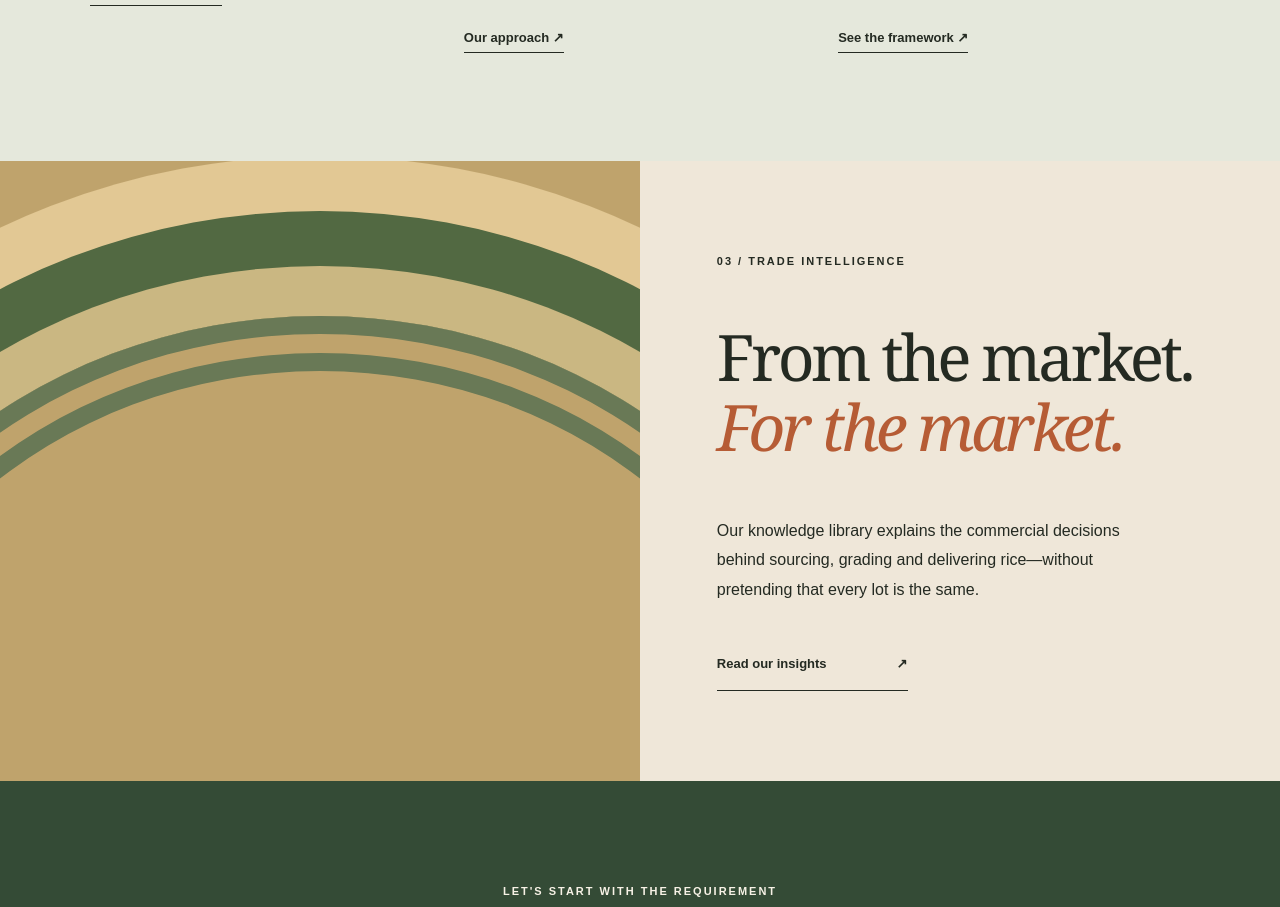
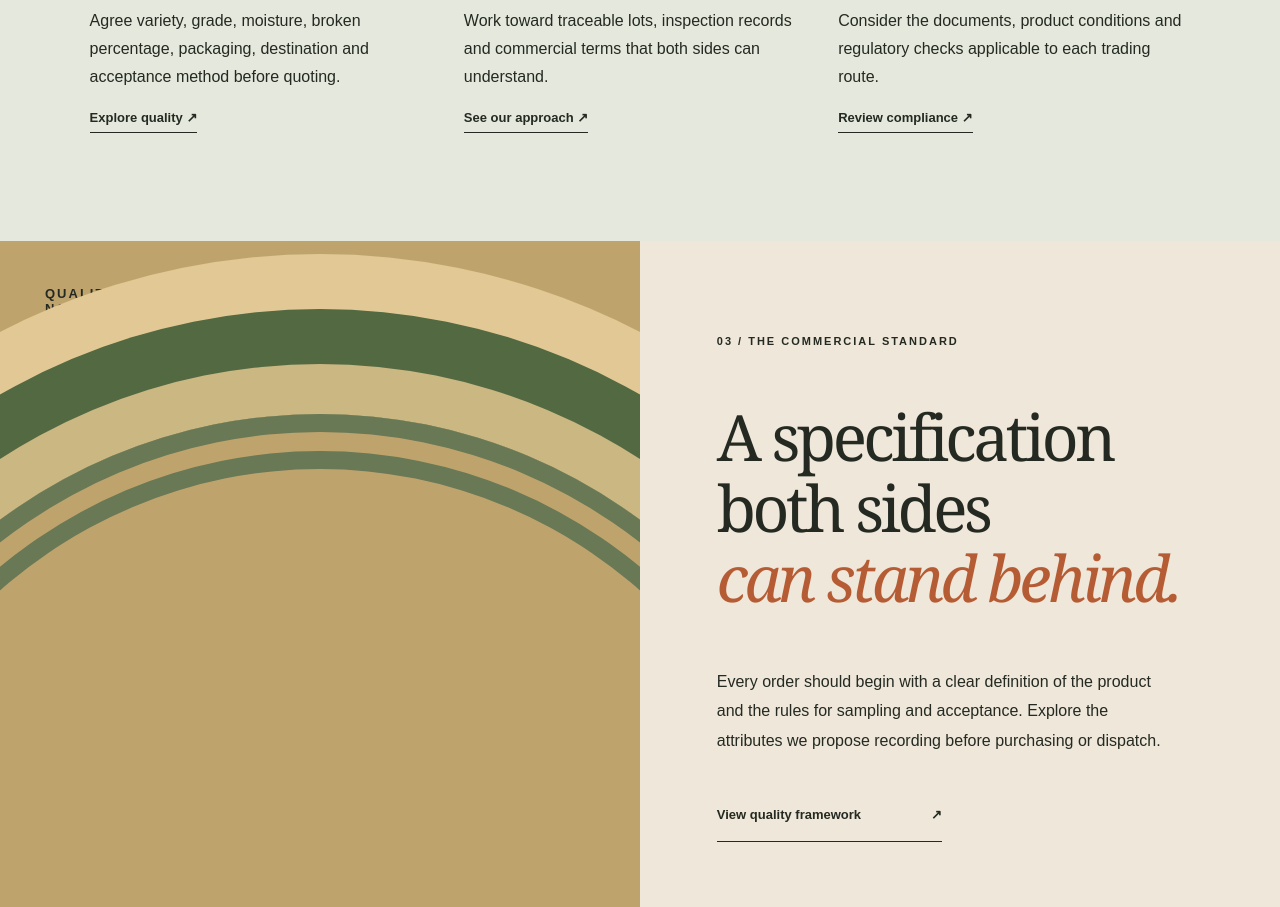
Before and after one commit to SQB-KHN/reimagined-journey, a Next.js app in the folder website/: page / in a window 1280 px wide. Shown: the part 1997-2904 px from the top of the page. Built offline with nearby package versions, Linux system fonts and the light colour scheme.

Commit message:
Build buyer-led editorial homepage with insights and quality sections

```diff
--- a/website/src/app/page.tsx
+++ b/website/src/app/page.tsx
@@ -1,7 +1,41 @@
 import Link from "next/link";
-export default function Home() { return <main>
-<section className="hero"><div className="hero-top"><span className="eyebrow"><span className="asterisk">✳</span> A NEW STANDARD OF TRADE</span><span className="eyebrow">INDIA / RICE / SUPPLY CHAINS</span></div><div className="hero-main"><div><h1>Good trade<br/>begins with<br/><em>knowing more.</em></h1><p>We are building a rice sourcing and distribution business around measurable quality, transparent documentation and long-term relationships.</p><Link className="text-link" href="/approach">Explore our approach <span>↗</span></Link></div><div className="hero-art" role="img" aria-label="Abstract illustration inspired by rice fields and grain"><div className="sun"/><div className="hill h1"/><div className="hill h2"/><div className="grain grain1">✳</div><div className="grain grain2">✳</div><div className="art-label">FROM LAND<br/>TO LIVELIHOOD</div></div></div><div className="hero-bottom"><span>SCROLL TO EXPLORE ↓</span><span>TRACEABILITY · SPECIFICATIONS · TRUST</span></div></section>
-<section className="statement section-pad"><span className="eyebrow">01 / THE PRINCIPLE</span><h2>Rice is a commodity.<br/><em>Confidence is not.</em></h2><p>A successful transaction is more than a quoted rate. Variety, moisture, broken percentage, packaging, delivery terms and documentation determine whether rice is commercially acceptable.</p></section>
-<section className="pillars section-pad"><div className="section-heading"><span className="eyebrow">02 / WHAT WE BELIEVE</span><h2>Built on three<br/><em>essential disciplines.</em></h2></div><div className="pillar-grid"><article><span>01</span><h3>Specification first.</h3><p>Define measurable buyer requirements before discussing price, sampling or dispatch.</p><Link href="/quality">Understand quality ↗</Link></article><article><span>02</span><h3>Procurement with proof.</h3><p>Establish supplier records, lot identification, inspection and clear commercial acceptance.</p><Link href="/approach">Our approach ↗</Link></article><article><span>03</span><h3>Compliance by design.</h3><p>Organise licenses, invoices and transaction documents appropriate to the route and product.</p><Link href="/compliance">See the framework ↗</Link></article></div></section>
-<section className="feature"><div className="feature-visual"><span>THE VALUE OF<br/>EVERY GRAIN</span><div className="field-lines"/></div><div className="feature-copy"><span className="eyebrow">03 / TRADE INTELLIGENCE</span><h2>From the market.<br/><em>For the market.</em></h2><p>Our knowledge library explains the commercial decisions behind sourcing, grading and delivering rice—without pretending that every lot is the same.</p><Link className="text-link" href="/insights">Read our insights <span>↗</span></Link></div></section>
-<section className="contact-band"><span className="eyebrow">LET'S START WITH THE REQUIREMENT</span><h2>What rice are you<br/><em>looking for?</em></h2><Link href="/contact">Start a trade conversation ↗</Link></section></main>; }
+
+const pillars = [
+  {number:"01",title:"Define the specification",body:"Agree variety, grade, moisture, broken percentage, packaging, destination and acceptance method before quoting.",link:"/quality",cta:"Explore quality"},
+  {number:"02",title:"Document the source",body:"Work toward traceable lots, inspection records and commercial terms that both sides can understand.",link:"/approach",cta:"See our approach"},
+  {number:"03",title:"Prepare for the market",body:"Consider the documents, product conditions and regulatory checks applicable to each trading route.",link:"/compliance",cta:"Review compliance"},
+];
+
+const publications=[
+  {kicker:"QUALITY / FIELD NOTE 01",title:"What makes rice commercially acceptable?",summary:"Translate buyer expectations into a testable product specification."},
+  {kicker:"PROCUREMENT / FIELD NOTE 02",title:"A purchase price is not a landed cost.",summary:"Understand freight, packing, shrinkage and the cash conversion cycle."},
+  {kicker:"TRADE / FIELD NOTE 03",title:"Documentation before dispatch.",summary:"A practical framework for building a transaction evidence trail."},
+];
+
+export default function Home(){
+  return <main id="main">
+    <section className="hero hero-v2" aria-labelledby="hero-heading">
+      <div className="hero-top"><span className="eyebrow"><span className="asterisk" aria-hidden="true">✳</span> FARMGATE TO MARKET</span><span className="eyebrow">INDIA · RICE · RESPONSIBLE TRADE</span></div>
+      <div className="hero-main">
+        <div className="hero-copy">
+          <p className="overline">A MORE CONSIDERED WAY TO TRADE</p>
+          <h1 id="hero-heading">Better rice trade<br/>starts with<br/><em>better questions.</em></h1>
+          <p className="hero-deck">An emerging rice-sourcing venture focused on clarity: what is being bought, how it is assessed, and what it takes to deliver.</p>
+          <div className="hero-actions"><Link className="solid-link" href="/quality">Explore quality standards <span aria-hidden="true">↗</span></Link><Link className="subtle-link" href="/approach">Our approach <span aria-hidden="true">→</span></Link></div>
+        </div>
+        <div className="hero-art" role="img" aria-label="Original abstract artwork depicting the sun and agricultural field contours"><div className="sun"/><div className="hill h1"/><div className="hill h2"/><div className="field-ribs" aria-hidden="true"/><div className="grain grain1" aria-hidden="true">✳</div><div className="art-label">FROM FARMGATE<br/>TO THE MARKET</div><span className="visual-index">FIG. 01 / A TRADE IN PROGRESS</span></div>
+      </div>
+      <div className="hero-bottom"><span>SCROLL TO EXPLORE ↓</span><span>SPECIFICATION / INSPECTION / TRANSACTION</span></div>
+    </section>
+
+    <section className="statement section-pad" aria-labelledby="principle-title"><span className="eyebrow">01 / A SIMPLE PRINCIPLE</span><h2 id="principle-title">Rice is a commodity.<br/><em>Confidence is not.</em></h2><p>From crop identity to delivery terms, the commercial value of rice depends on more than a quoted rate. We are building our process around the questions buyers and suppliers need answered before a transaction.</p></section>
+
+    <section className="pillars section-pad" aria-labelledby="disciplines-title"><div className="section-heading"><span className="eyebrow">02 / THREE DISCIPLINES</span><h2 id="disciplines-title">Good supply chains<br/><em>are built deliberately.</em></h2></div><div className="pillar-grid">{pillars.map(item=><article key={item.number}><span>{item.number} / PROCESS</span><h3>{item.title}</h3><p>{item.body}</p><Link href={item.link}>{item.cta} <span aria-hidden="true">↗</span></Link></article>)}</div></section>
+
+    <section className="feature" aria-labelledby="quality-title"><div className="feature-visual"><span>QUALITY IS A MEASUREMENT,<br/>NOT A PROMISE.</span><div className="field-lines" aria-hidden="true"/><span className="feature-caption">LOT ID · VARIETY · MOISTURE · GRADE</span></div><div className="feature-copy"><span className="eyebrow">03 / THE COMMERCIAL STANDARD</span><h2 id="quality-title">A specification<br/>both sides<br/><em>can stand behind.</em></h2><p>Every order should begin with a clear definition of the product and the rules for sampling and acceptance. Explore the attributes we propose recording before purchasing or dispatch.</p><Link className="text-link" href="/quality">View quality framework <span>↗</span></Link></div></section>
+
+    <section className="insights-home section-pad" aria-labelledby="insights-title"><div className="insights-heading"><div><span className="eyebrow">04 / WORKING NOTES</span><h2 id="insights-title">Understand the trade.<br/><em>Improve the decision.</em></h2></div><Link className="subtle-link" href="/insights">All insights ↗</Link></div><div className="insight-grid">{publications.map((item,i)=><article key={item.title}><span className="eyebrow">{item.kicker}</span><div className="insight-number">0{i+1}</div><h3>{item.title}</h3><p>{item.summary}</p><span className="draft-label">Article in development</span></article>)}</div></section>
+
+    <section className="contact-band"><span className="eyebrow">05 / START WITH THE REQUIREMENT</span><h2>What rice are you<br/><em>looking for?</em></h2><p>Variety, grade, quantity, packing and destination: tell us the parameters that matter.</p><Link href="/contact">Prepare a trade enquiry ↗</Link></section>
+  </main>;
+}
```
